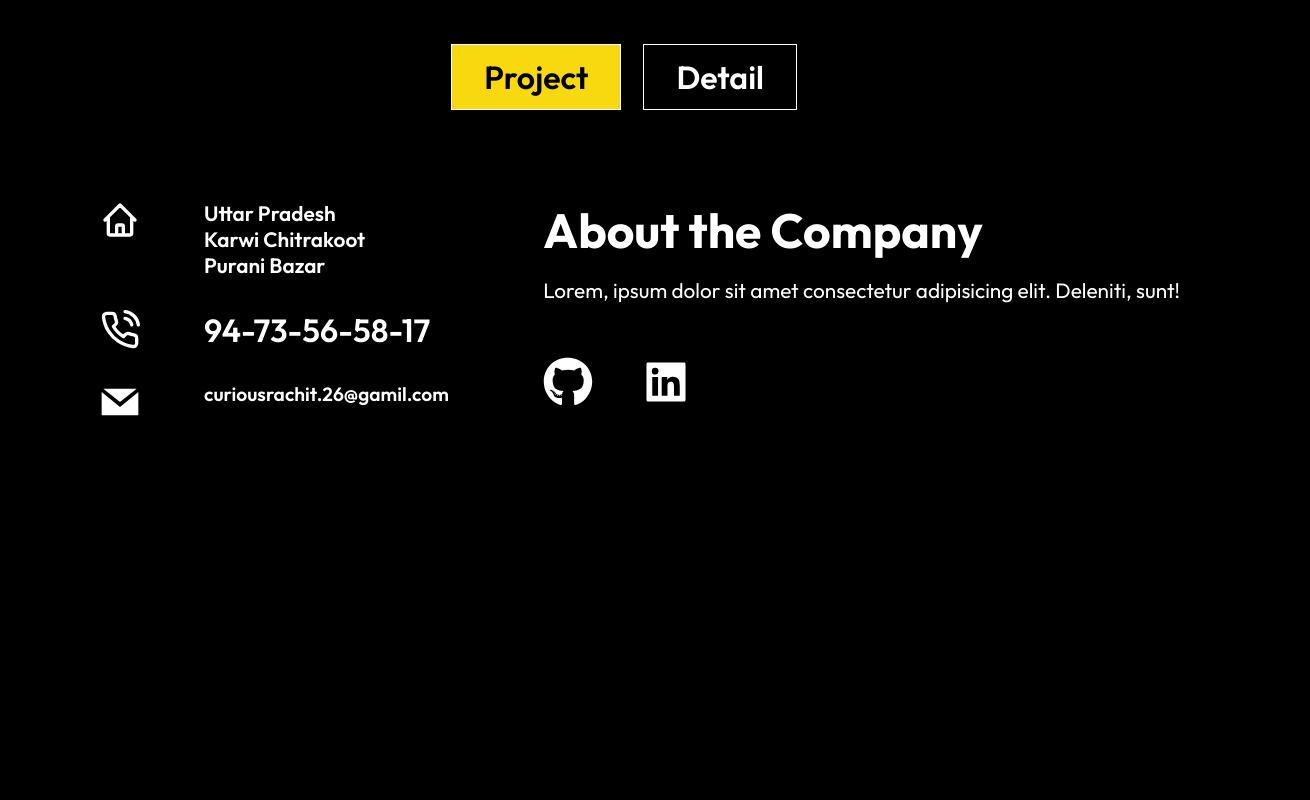
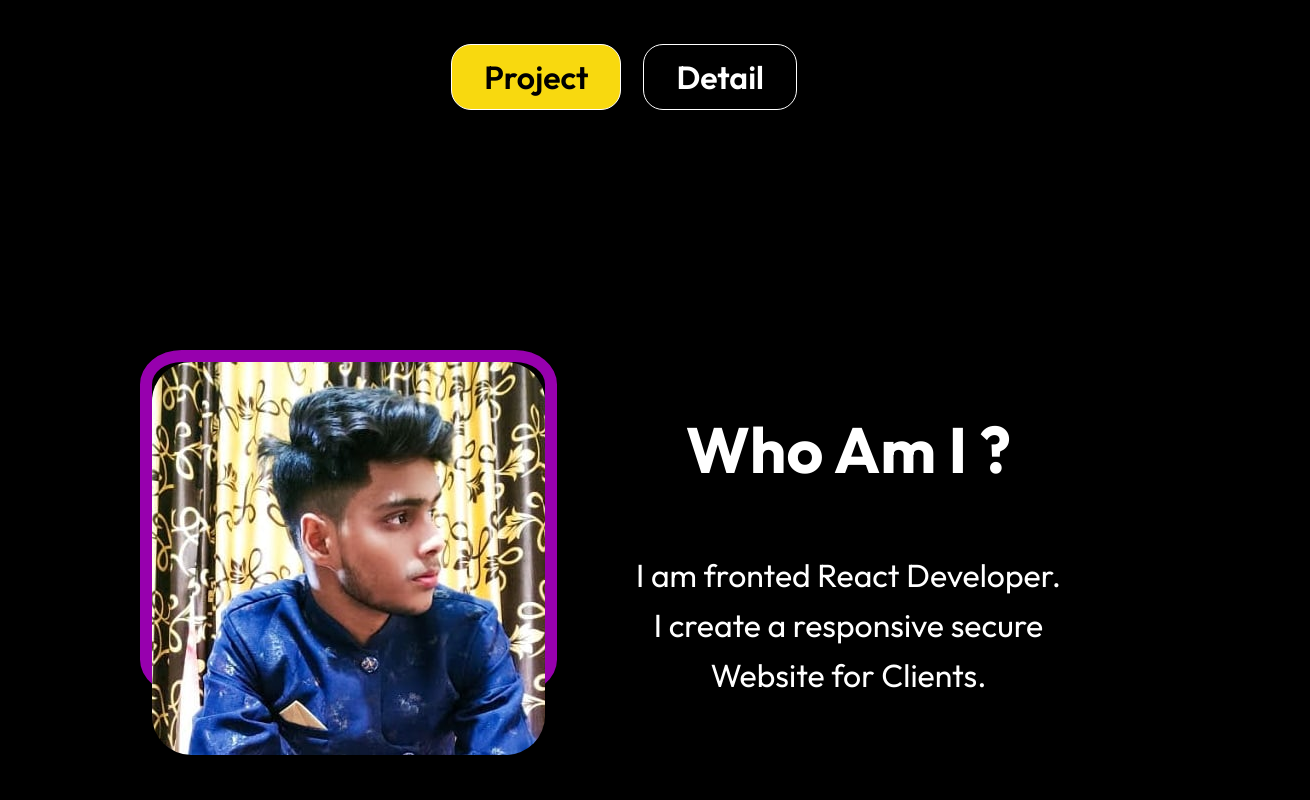
Before and after one commit to RachitSahu26/Portfolio, a React (Vite) app in the folder portfolio/: page / in a window 1280 px wide. Shown: the part 620-1420 px from the top of the page, 1310 px wide, since content can reach past the window. Before the commit the page ends 1121 px from the top, so only its background shows below. Built offline with nearby package versions, Linux system fonts and the light colour scheme; some icons are missing.

Commit message:
Completed about section and contact section

```diff
--- /dev/null
+++ b/portfolio/src/Components/AllAbout.jsx
@@ -0,0 +1,55 @@
+import React from 'react'
+import "../Components/AllAboutStyle.css";
+import MyImg from "../assets/my_img.jpg";
+
+function AllAbout() {
+  return (
+<div className="About">
+
+
+
+
+
+
+
+
+
+
+
+    {/* left side  */}
+<div className="my-img">
+<img src={MyImg} alt='my image'>
+
+
+
+</img>
+</div>
+
+
+
+
+
+
+
+
+
+
+
+
+
+
+
+
+
+
+
+    {/* right side  */}
+<div className="my-detail">
+<h1>Who Am I ?</h1>
+<p>I am fronted React Developer.<br/>I create a responsive secure<br/> Website for Clients.</p>
+</div>
+</div>
+  )
+}
+
+export default AllAbout
--- /dev/null
+++ b/portfolio/src/Components/AllAboutStyle.css
@@ -0,0 +1,143 @@
+.About{
+    display: flex;
+    flex-direction: row;
+    justify-content: space-between;
+    /* border: 2px solid red; */
+    padding: 220px 180px;
+    height: 105vh;
+}
+.my-img{
+    border: 12px solid rgb(151, 0, 174);
+    border-radius: 50%;
+    height: 55vh;
+
+}
+.my-img img{
+    border-radius: 50%;
+
+}
+
+
+
+
+
+
+
+.my-detail{
+text-align: center;
+/* display: flex; */
+margin: 0 auto;
+/* margin-top: 80px; */
+}
+
+.my-detail h1{
+    font-size:3rem ;
+line-height: 200px;
+
+}
+.my-detail p{
+    font-size:1.5rem ;
+line-height: 30px;
+}
+/* ..................media queries-----(1441)----.............. */
+
+
+
+
+@media screen and (max-width:1440px) {
+    .About{
+        display: flex;
+        flex-direction: row;
+        justify-content: space-between;
+        /* border: 2px solid red; */
+        padding: 220px 140px;
+
+    }
+    .my-img{
+        border: 12px solid rgb(151, 0, 174);
+        border-radius: 10%;
+        height: 43vh;
+
+    }
+    .my-img img{
+        border-radius: 10%;
+
+    }
+
+    .my-detail{
+        text-align: center;
+        /* display: felx; */
+        margin: 0 auto;
+        /* margin-top: 80px; */
+        }
+
+        .my-detail h1{
+            font-size:4rem ;
+        line-height: 200px;
+
+        }
+        .my-detail p{
+            font-size:2rem ;
+        line-height: 50px;
+        }
+
+}
+/* ..................media queries-----(1025)----.............. */
+
+
+
+
+
+
+
+
+
+
+
+
+
+
+
+
+
+/* ..................media queries-----(375)----.............. */
+@media  screen and (max-width:376px) {
+    .About{
+        display: flex;
+        flex-direction: column;
+        justify-content: space-between;
+        /* border: 2px solid red; */
+        padding: 80px 40px;
+        height: 125vh;
+    }
+
+    .my-img{
+        border: 10px solid rgb(151, 0, 174);
+        border-radius: 50%;
+        height: 45vh;
+
+        width: 300px;
+
+        object-fit: cover;
+    }
+    .my-img img{
+        border-radius: 50%;
+        height: 42.3vh;
+        object-fit: cover;
+background-size: cover;
+        width: 283px;
+    }
+
+
+
+
+
+
+
+
+
+
+
+
+
+}
--- /dev/null
+++ b/portfolio/src/Components/Form.jsx
@@ -0,0 +1,27 @@
+import React from 'react'
+import "./FormStyle.css";
+function Form() {
+    return (
+        <div className="form">
+
+         <form className='Form-area'>
+    <div className="form-group">
+        <label htmlFor="name">Name</label>
+        <input type="text" id="name" name="name" required placeholder="Your Name" />
+    </div>
+    <div className="form-group">
+        <label htmlFor="email">Email</label>
+        <input type="email" id="email" name="email" required placeholder="Your Email" />
+    </div>
+    <div className="form-group">
+        <label htmlFor="message">Message</label>
+        <textarea id="message" name="message" rows="4" required placeholder="Your Message"></textarea>
+    </div>
+    <button type="submit" className="animated-button">Submit</button>
+</form>
+
+        </div>
+    )
+}
+
+export default Form
--- /dev/null
+++ b/portfolio/src/Components/FormStyle.css
@@ -0,0 +1,110 @@
+.form{
+    display: flex;
+    /* border: 2px solid red; */
+    justify-content: center;
+    padding-bottom:230px ;
+    padding-top:200px ;
+
+    /* height: 100vh; */
+}
+
+.Form-area{
+    /* border: 2px solid red; */
+    background-color: rgb(20, 20, 20);
+padding: 30px 30px;
+width: 600px;
+
+border-radius: 20px;
+}
+.Form-area:hover{
+    box-shadow: 0px 0px 22px 0px rgb(159, 151, 6);
+
+}
+
+
+
+@keyframes fadeIn {
+    from {
+        opacity: 0;
+        transform: translateY(-10px);
+    }
+    to {
+        opacity: 1;
+        transform: translateY(0);
+    }
+}
+
+h2 {
+    text-align: center;
+    margin-bottom: 20px;
+}
+
+.form-group {
+    margin-bottom: 20px;
+}
+
+label {
+    display: block;
+    font-weight: bold;
+    margin-bottom: 5px;
+    color: #fff;
+    font-size: 2rem;
+}
+
+input[type="text"],
+input[type="email"],
+textarea {
+    width: 100%;
+    padding: 20px;
+    border: 1px solid #ccc;
+    border-radius: 5px;
+font-size: 1.5rem;
+}
+
+textarea {
+    resize: vertical;
+}
+
+button{
+    background-color: rgb(248, 217, 15);
+font-size: 2rem;
+padding: 10px 20px;
+border: none;
+border-radius: 5px;
+cursor: pointer;
+    transition: background-color 0.3s ease-in-out;
+    border-radius:20px ;
+    color:black;
+}
+
+button:hover {
+    background: transparent;
+    color: red;
+    box-shadow: 0px 0px 22px 0px rgb(6, 134, 159);
+border: 2px solid white;
+}
+
+
+/* ..................media queries-----(1441)----.............. */
+
+
+
+@media screen and (max-width:1441px) {
+    .Form-area{
+        /* border: 2px solid red; */
+        background-color: rgb(20, 20, 20);
+    padding: 30px 30px;
+    width: 800px;
+
+    border-radius: 20px;
+    }
+
+    label {
+        display: block;
+        font-weight: bold;
+        margin-bottom: 5px;
+        color: #fff;
+        font-size: 3rem;
+    }
+
+}
--- a/portfolio/src/Components/HeroSec2.jsx
+++ b/portfolio/src/Components/HeroSec2.jsx
@@ -1,15 +1,15 @@
 import React from 'react'
 import "../Components/HeroSec 2 Style.css";
-function HeroSec2() {
+function HeroSec2(props) {
   return (
     <div className='Hero-sec2'>
       <div className="project-detail">
 
 
         <h1 className='head-line'>
-          PROJECTS..
+      {props.Title}
         </h1>
-        <p className='head-para'>  Some of my most recent works</p>
+        <p className='head-para'>  {props.Text}</p>
 
 
 
--- a/portfolio/src/Components/HeroSec.jsx
+++ b/portfolio/src/Components/HomeSec.jsx
@@ -1,5 +1,5 @@
 import React from 'react'
-import "../Components/HeroStyle.css"
+import "../Components/HomeStyle.css"
 // import videoSource from '../assets/snow.mp4';
 function HomeSec() {
     return (
--- a/portfolio/src/Routes/About.jsx
+++ b/portfolio/src/Routes/About.jsx
@@ -1,10 +1,15 @@
 import React from 'react'
 import NavBar from '../Components/NavBar'
 import Footer from '../Components/Footer'
+import HeroSec2 from '../Components/HeroSec2'
+import AllAbout from '../Components/AllAbout'
+
 function About() {
   return (
     <div>
       <NavBar />
+      <HeroSec2 Title={"About Section"} Text={"all about my self"}/>
+<AllAbout/>
       <Footer />
     </div>
   )
--- a/portfolio/src/Routes/Contact.jsx
+++ b/portfolio/src/Routes/Contact.jsx
@@ -1,10 +1,16 @@
 import React from 'react'
 import NavBar from '../Components/NavBar'
 import Footer from '../Components/Footer'
+import HeroSec2 from '../Components/HeroSec2'
+import Form from '../Components/Form'
+
+
 function Contact() {
   return (
     <div>
       <NavBar/>
+      <HeroSec2 Title={"Contact Page"} Text={"Conact Me"} />
+<Form/>
 <Footer/>
     </div>
   )
--- a/portfolio/src/Routes/Home.jsx
+++ b/portfolio/src/Routes/Home.jsx
@@ -1,7 +1,10 @@
 import React from 'react'
 import NavBar from '../Components/NavBar'
 import Footer from '../Components/Footer'
-import HomeSec from '../Components/HeroSec'
+import HomeSec from '../Components/HomeSec'
+import AllAbout from '../Components/AllAbout'
+import CardArea from '../Components/CardArea'
+import Form from '../Components/Form'
 
 
 function Home() {
@@ -10,6 +13,10 @@ function Home() {
 
 <NavBar/>
 <HomeSec/>
+<AllAbout/>
+<CardArea/>
+<Form/>
+
 <Footer/>
 
     </div>
--- a/portfolio/src/Routes/Projects.jsx
+++ b/portfolio/src/Routes/Projects.jsx
@@ -9,7 +9,7 @@ function Projects() {
 
 
 <NavBar/>
-<HeroSec2/>
+<HeroSec2 Title={"project Page"} Text={"Recent All Projectss"}/>
 <CardArea/>
 <Footer/>
     </div>
```
Also changed, not shown: portfolio/src/Components/HomeStyle.css (renamed from portfolio/src/Components/HeroStyle.css), portfolio/src/assets/my_img.jpg (added).
